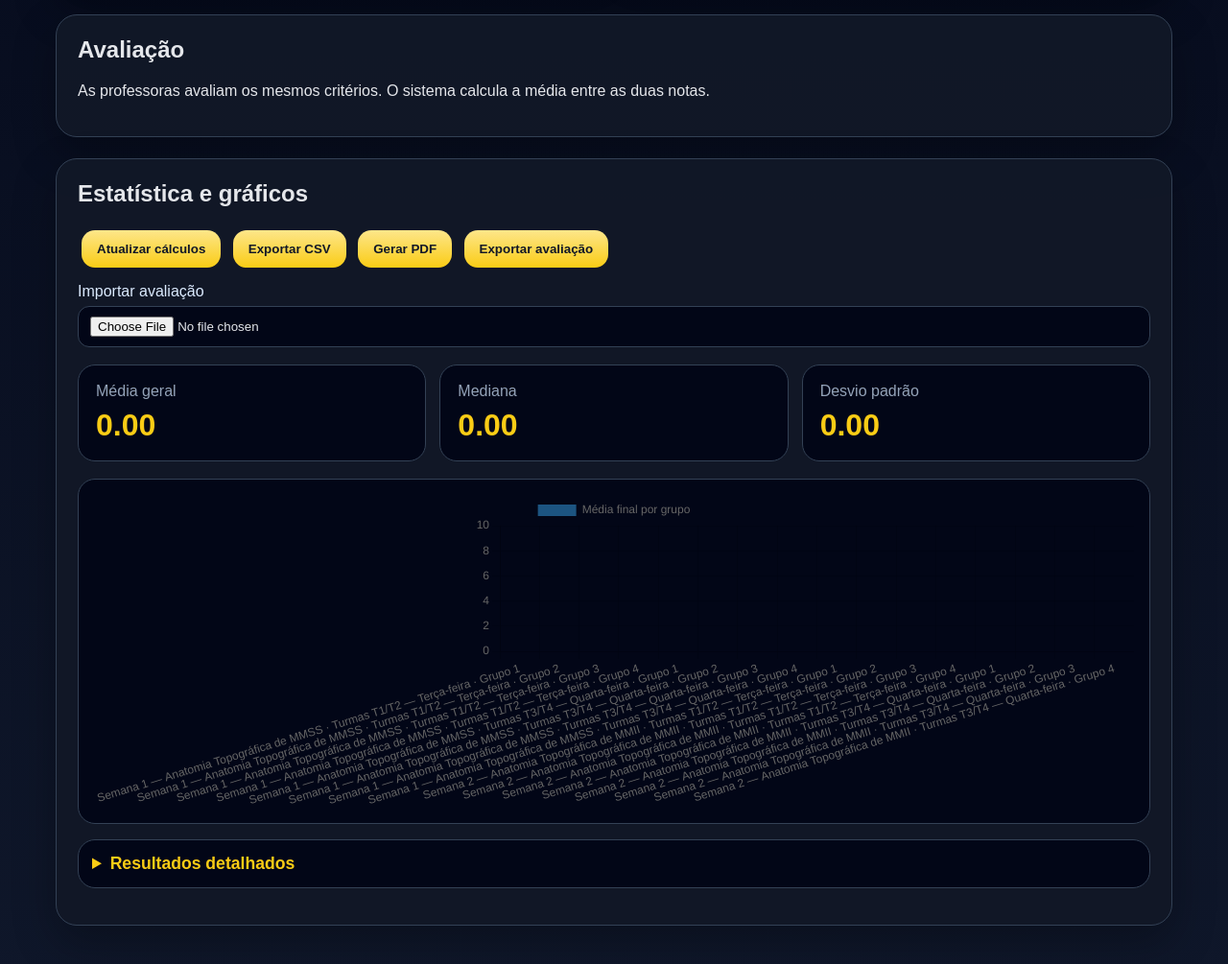
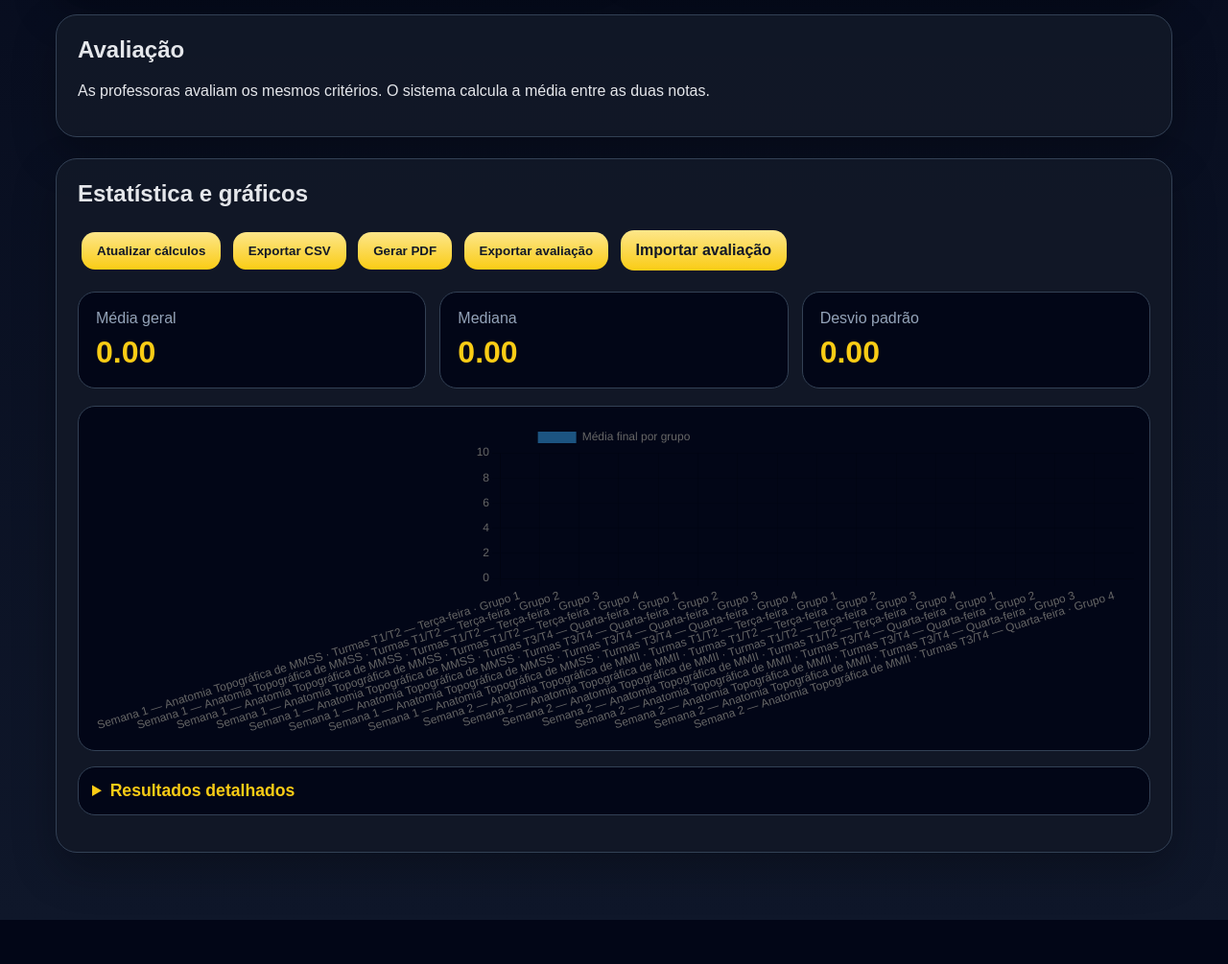
Before and after one commit to pinheiro767/app-med, a Flask app: page / in a window 1280 px wide. Shown: the part 796-1801 px from the top of the page at 96% size. After the commit the page ends 1755 px from the top, so only its background shows below. Run offline with Flask 3, Linux system fonts and the light colour scheme; some libraries are stand-ins or nearby versions.

Commit message:
Refactor CSS styles and variables

```diff
--- a/static/css/style.css
+++ b/static/css/style.css
@@ -590,3 +590,19 @@ th{
   font-weight:900;
   font-size:1.1rem;
 }
+.import-label{
+  display:inline-flex;
+  align-items:center;
+  justify-content:center;
+  border-radius:14px;
+  padding:12px 16px;
+  background:linear-gradient(180deg,#fde68a,#facc15);
+  color:#111827;
+  font-weight:800;
+  cursor:pointer;
+  margin:4px;
+}
+
+.import-label input{
+  display:none;
+}
```
